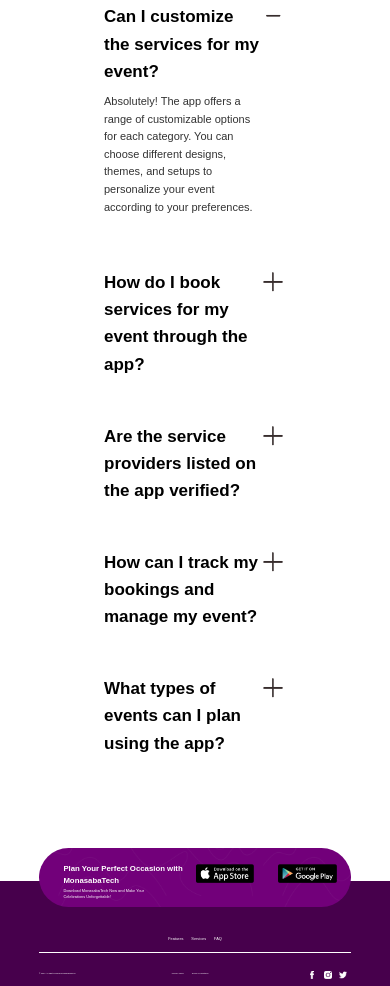
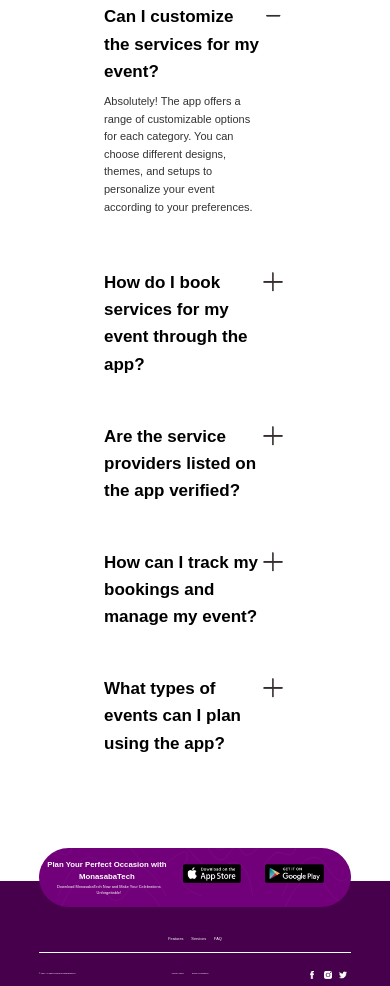
Before and after one commit to MohamedShappan/WebsitePage-Task, a plain HTML site: page index.html in a window 390 px wide. Shown: the part 5985-6971 px from the top of the page. Drawn offline with Linux system fonts and the light colour scheme.

Commit message:
Add files via upload

```diff
--- a/desgin.css
+++ b/desgin.css
@@ -472,10 +472,9 @@ footer {
 }
 
 .footer-card p {
-    width: 25vw;
+    width: 32vw;
     color: #fff;
     font-size: 1vw;
-    margin: 10px 0 0;
 }
 
 .app-buttons {
@@ -705,12 +704,8 @@ footer {
     .footer-card{
         bottom: 7vw;
     }
-    .footer-card div h2{
-        margin-left: 30px;
-        margin-top: 8px;
+    .footer-card div{
+        text-align: center;
     }
-    .footer-card div p{
-        margin-left: 30px;
-        margin-top: 0px;
-    }
+
 }
```
